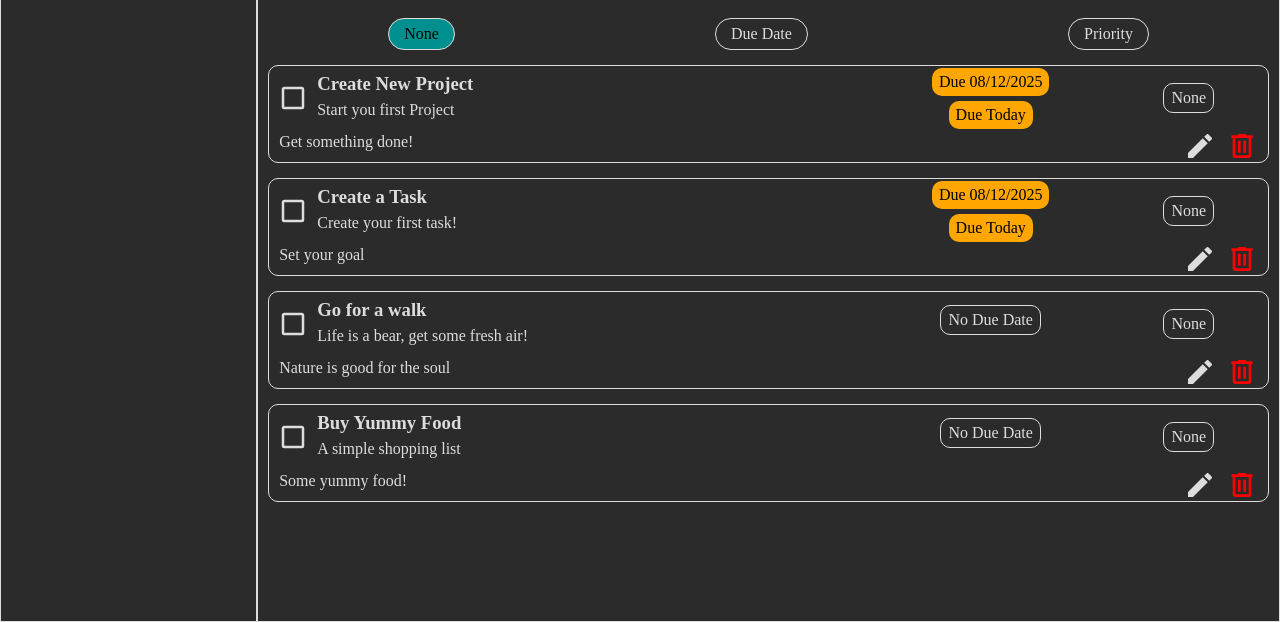
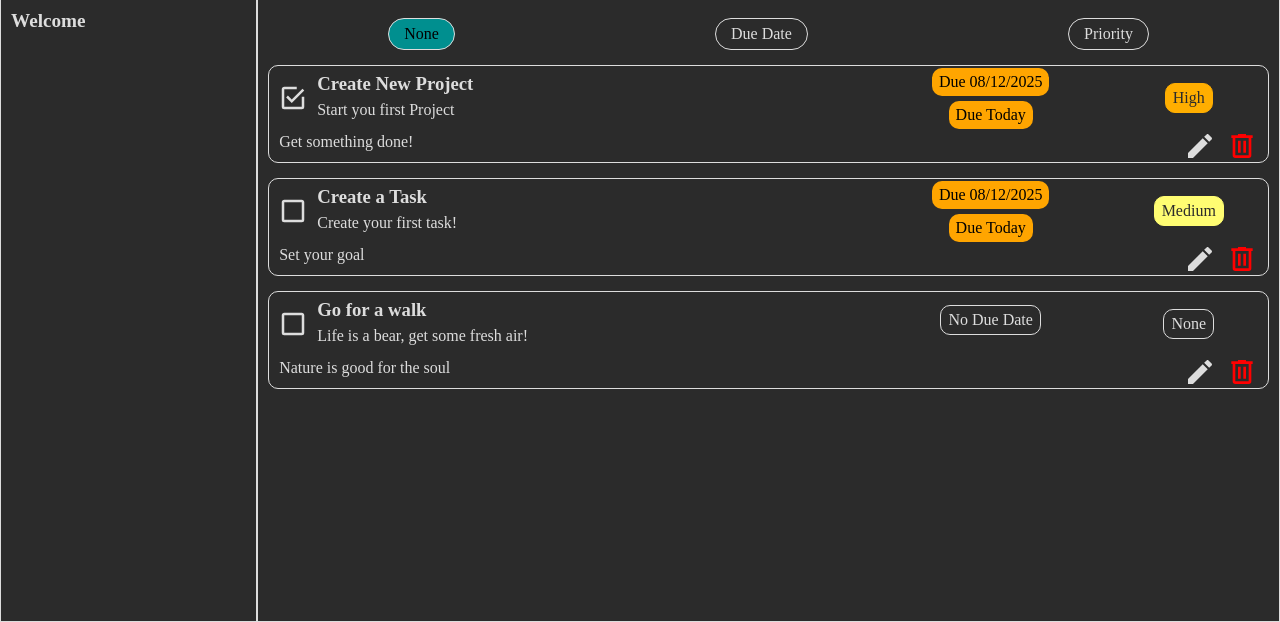
Before and after one commit to ghostinit/TOP_Todo, a website built with webpack: page src/template.html in a window 1280 px wide. Shown: the part 178-800 px from the top of the page. Built offline with nearby package versions, Linux system fonts and the light colour scheme.

Commit message:
More progress

```diff
--- a/src/css/styles.css
+++ b/src/css/styles.css
@@ -90,6 +90,19 @@ header h1,
     transform: scale(0.95);
 }
 
+.task-item-checkbox {
+    transition: 0.2s ease;
+}
+
+.task-item-checkbox:hover {
+    transform: scale(1.1);
+    cursor: pointer;
+}
+
+.task-item-checkbox:active {
+    transform: scale(0.9);
+}
+
 .btn-task-sort {
     background-color: var(--background-color);
     color: var(--font-color);
--- a/src/scripts/UIManager.js
+++ b/src/scripts/UIManager.js
@@ -1,6 +1,10 @@
 import { DataManager } from "./dataManager";
 import taskTemplate from "../task-template.html";
 import { formatDistanceToNow, compareAsc } from "date-fns";
+
+
+import imgChecked from "../assets/icons/checkbox-marked-outline.svg";
+import imgUnChecked from "../assets/icons/checkbox-blank-outline.svg";
 
 const Manager = (
     function () {
@@ -77,6 +81,7 @@ const Manager = (
 
             const priorityNames = DataManager.getTaskPriorityNames();
             const priorityColors = DataManager.getTaskPriorityColors();
+            const dueDateColors = DataManager.getDueDateColors();
 
             // taskInfo[1].dueDate = '08/23/2025';
 
@@ -96,12 +101,20 @@ const Manager = (
                 sorted = noDueDate.concat(dueDateSorted);
             } else if (taskSort === 'btn-task-sort-priority') {
                 sorted = taskInfo.sort((a, b) => {
-                    return b.priorityValue - a.priorityValue
+                    return b.priority - a.priority
                 })
             }
 
+            sorted[0].complete = true;
             for (const task of sorted) {
                 const node = taskTemplateElement.content.cloneNode(true);
+
+                const checkBox = node.querySelector('.task-item-checkbox');
+                if (task.complete) {
+                    checkBox.src = imgChecked;
+                } else {
+                    checkBox.src = imgUnChecked;
+                }
 
                 const item = node.querySelector('.task-item');
                 item.id = task.id;
@@ -116,10 +129,10 @@ const Manager = (
                 notes.innerText = task.notes;
 
                 const priority = node.querySelector('.task-priority-info');
-                priority.innerText = priorityNames[task.priorityValue];
-                priority.style.border = `1px solid ${priorityColors[task.priorityValue].border}`;
-                priority.style.backgroundColor = `${priorityColors[task.priorityValue].background}`;
-                priority.style.color = `${priorityColors[task.priorityValue].font}`;
+                priority.innerText = priorityNames[task.priority];
+                priority.style.border = `1px solid ${priorityColors[task.priority].border}`;
+                priority.style.backgroundColor = `${priorityColors[task.priority].background}`;
+                priority.style.color = `${priorityColors[task.priority].font}`;
 
                 const dueDateLabel = node.querySelector('.task-due-date-label');
                 const dueDateInfo = node.querySelector('.task-due-date-info');
@@ -128,33 +141,32 @@ const Manager = (
                 if (hasDueDate) {
                     const taskDueDate = task.dueDate;
                     dueDateLabel.innerText = `Due ${taskDueDate}`;
-
                     const dateObj = new Date(taskDueDate);
                     const distance = formatDistanceToNow(dateObj);
                     const now = new Date();
                     const sameDay = isSameDay(dateObj, now);
+                    let dueBackground;
+                    let dueFont;
                     if (sameDay) {
                         dueDateInfo.innerText = "Due Today";
-                        dueDateLabel.style.backgroundColor = '#ffa600ff';
-                        dueDateLabel.style.color = '#000000';
-                        dueDateInfo.style.backgroundColor = '#ffa600ff';
-                        dueDateInfo.style.color = '#000000';
+                        dueBackground = dueDateColors.today.background;
+                        dueFont = dueDateColors.today.font;
                     } else {
                         const compare = compareAsc(dateObj, now);
                         if (compare === -1) {
                             dueDateInfo.innerText = `Overdue by ${distance}`;
-                            dueDateLabel.style.backgroundColor = '#FF0000'
-                            dueDateLabel.style.color = '#000000';
-                            dueDateInfo.style.backgroundColor = '#FF0000';
-                            dueDateInfo.style.color = '#000000';
+                            dueBackground = dueDateColors.overdue.background;
+                            dueFont = dueDateColors.overdue.font;
                         } else if (compare === 1) {
                             dueDateInfo.innerText = `Due in ${distance}`;
-                            dueDateLabel.style.backgroundColor = '#51ff00ff'
-                            dueDateLabel.style.color = '#000000';
-                            dueDateInfo.style.backgroundColor = '#51ff00ff'
-                            dueDateInfo.style.color = '#000000';
+                            dueBackground = dueDateColors.upcoming.background;
+                            dueFont = dueDateColors.upcoming.font;
                         }
                     }
+                    dueDateLabel.style.backgroundColor = dueBackground;
+                    dueDateLabel.style.color = dueFont
+                    dueDateInfo.style.backgroundColor = dueBackground;
+                    dueDateInfo.style.color = dueFont;
                 } else {
                     dueDateLabel.innerText = "No Due Date";
                     dueDateInfo.innerText = "";
--- a/src/scripts/dataManager.js
+++ b/src/scripts/dataManager.js
@@ -27,8 +27,7 @@ const DataManager = (
                 hasDueDate: true,
                 dueDate: format(new Date(), "MM/dd/yyyy"),
                 priority: Task.priorityValues.high,
-                notes: "Get something done!",
-                checklist: []
+                notes: "Get something done!"
             },
             {
                 title: "Create a Task",
@@ -36,8 +35,7 @@ const DataManager = (
                 hasDueDate: true,
                 dueDate: format(new Date(), "MM/dd/yyyy"),
                 priority: Task.priorityValues.medium,
-                notes: "Set your goal",
-                checklist: []
+                notes: "Set your goal"
             },
             {
                 title: "Go for a walk",
@@ -45,30 +43,7 @@ const DataManager = (
                 hasDueDate: false,
                 dueDate: null,
                 priority: Task.priorityValues.none,
-                notes: "Nature is good for the soul",
-                checklist: []
-            },
-            {
-                title: "Buy Yummy Food",
-                description: "A simple shopping list",
-                hasDueDate: false,
-                dueDate: null,
-                priority: Task.priorityValues.low,
-                notes: "Some yummy food!",
-                checklist: [
-                    {
-                        item: "Fruits",
-                        complete: false
-                    },
-                    {
-                        item: "Veggies",
-                        complete: false
-                    },
-                    {
-                        item: "Ice Cream",
-                        complete: false
-                    }
-                ]
+                notes: "Nature is good for the soul"
             }
         ]
 
@@ -79,13 +54,15 @@ const DataManager = (
             for (const taskInfo of starterTasks) {
                 const newTask = Task.getNewTask(
                     taskInfo.title,
+                    null, // Id
+                    false, // complete
                     taskInfo.description,
                     taskInfo.hasDueDate,
                     taskInfo.dueDate,
-                    taskInfo.priorityValue,
-                    taskInfo.notes,
-                    taskInfo.checklist
+                    taskInfo.priority,
+                    taskInfo.notes
                 );
+                console.log(newTask);
                 newProject.addTask(newTask);
             }
             user_data.push(newProject);
@@ -94,6 +71,8 @@ const DataManager = (
         const fetchStoredData = () => {
             // Check if local storage is even available
             let data = {};
+            buildStarterData();
+            saveUserData();
             const storageEnabled = checkStorage();
             if (storageEnabled) {
                 // console.log('Storage Enabled');
@@ -159,6 +138,10 @@ const DataManager = (
             return Task.priorityNames;
         }
 
+        const getDueDateColors = () => {
+            return Task.dueDateColors;
+        }
+
         const saveUserData = () => {
             // Don't save if nothing in user_data
             if (!(user_data.length === 0)) {
@@ -181,6 +164,7 @@ const DataManager = (
         return {
             buildStarterData,
             fetchStoredData,
+            getDueDateColors,
             getProjectIdByIdx,
             getProjectIdxById,
             getProjectTasks,
--- a/src/scripts/project.js
+++ b/src/scripts/project.js
@@ -56,6 +56,20 @@ export default class Project {
         return this.#id;
     }
 
+    getProjectForSave() {
+        let taskInfo = []
+        for (let task of this.#tasks) {
+            taskInfo.push(task.getTaskInfoForSave());
+        }
+
+        return {
+            id: this.#id,
+            title: this.#title,
+            description: this.#description,
+            tasks: taskInfo,
+        }
+    }
+
     getProjectInfo() {
         let taskInfo = []
         for (let task of this.#tasks) {
--- a/src/scripts/task.js
+++ b/src/scripts/task.js
@@ -1,3 +1,5 @@
+import { formatDistanceToNow, compareAsc } from "date-fns";
+
 export default class Task {
     #id;
     #title;
@@ -7,7 +9,6 @@ export default class Task {
     #dueDate;
     #priority;
     #notes;
-    #checklist;
 
     static priorityValues = {
         none: 0,
@@ -45,8 +46,22 @@ export default class Task {
             font: '#2b2b2b'
         }
     ]
+    static dueDateColors = {
+        upcoming: {
+            background: 'green',
+            font: 'black'
+        },
+        today: {
+            background: 'orange',
+            font: 'black'
+        },
+        overdue: {
+            background: 'red',
+            font: 'black'
+        }
+    }
 
-    constructor(title, description = "", hasDueDate = false, dueDate = null, priority = Task.priorityValues.none, notes = "", checklist = [], id = null, complete = false) {
+    constructor(title, id = null, complete = false, description = "", hasDueDate = false, dueDate = null, priority = Task.priorityValues.none, notes = "") {
         if (id === null) {
             this.#id = crypto.randomUUID();
         } else {
@@ -59,26 +74,25 @@ export default class Task {
         this.#dueDate = dueDate;
         this.#priority = priority;
         this.#notes = notes;
-        this.#checklist = checklist;
     }
 
     // =================== STATIC METHODS
     static getTaskFromObject(obj) {
+        // console.log(obj);
         return new Task(
             obj.title,
+            obj.id,
+            obj.complete,
             obj.description,
             obj.hasDueDate,
             obj.dueDate,
             obj.priorityValue,
-            obj.notes,
-            obj.checklist,
-            obj.id,
-            obj.complete
+            obj.notes
         )
     }
 
-    static getNewTask(title, description = "", hasDueDate = false, dueDate = null, priority = Task.priorityValues.none, notes = "", checklist = []) {
-        return new Task(title, description, hasDueDate, dueDate, priority, notes, checklist);
+    static getNewTask(title, id = null, complete = false, description = "", hasDueDate = false, dueDate = null, priority = Task.priorityValues.none, notes = "") {
+        return new Task(title, id, complete, description, hasDueDate, dueDate, priority, notes);
     }
 
     static getNewVanillaTask(title) {
@@ -99,32 +113,8 @@ export default class Task {
             description: this.#description,
             hasDueDate: this.#hasDueDate,
             dueDate: this.#dueDate,
-            priorityValue: this.#priority,
-            priorityName: Task.priorityNames[this.#priority],
-            notes: this.#notes,
-            checklist: this.#checklist
+            priority: this.#priority,
+            notes: this.#notes
         }
     }
-
-
-
-    markComplete() {
-        this.#complete = true;
-    }
-
-    markIncomplete() {
-        this.#complete = false;
-    }
-
-    updateTaskInfo(title, description, hasDueDate, dueDate, priority, notes, checklist) {
-        this.#title = title;
-        this.#description = description;
-        this.#hasDueDate = hasDueDate;
-        this.#dueDate = dueDate;
-        this.#priority = priority;
-        this.#notes = notes;
-        this.#checklist = checklist;
-    }
-
-
 }
```
